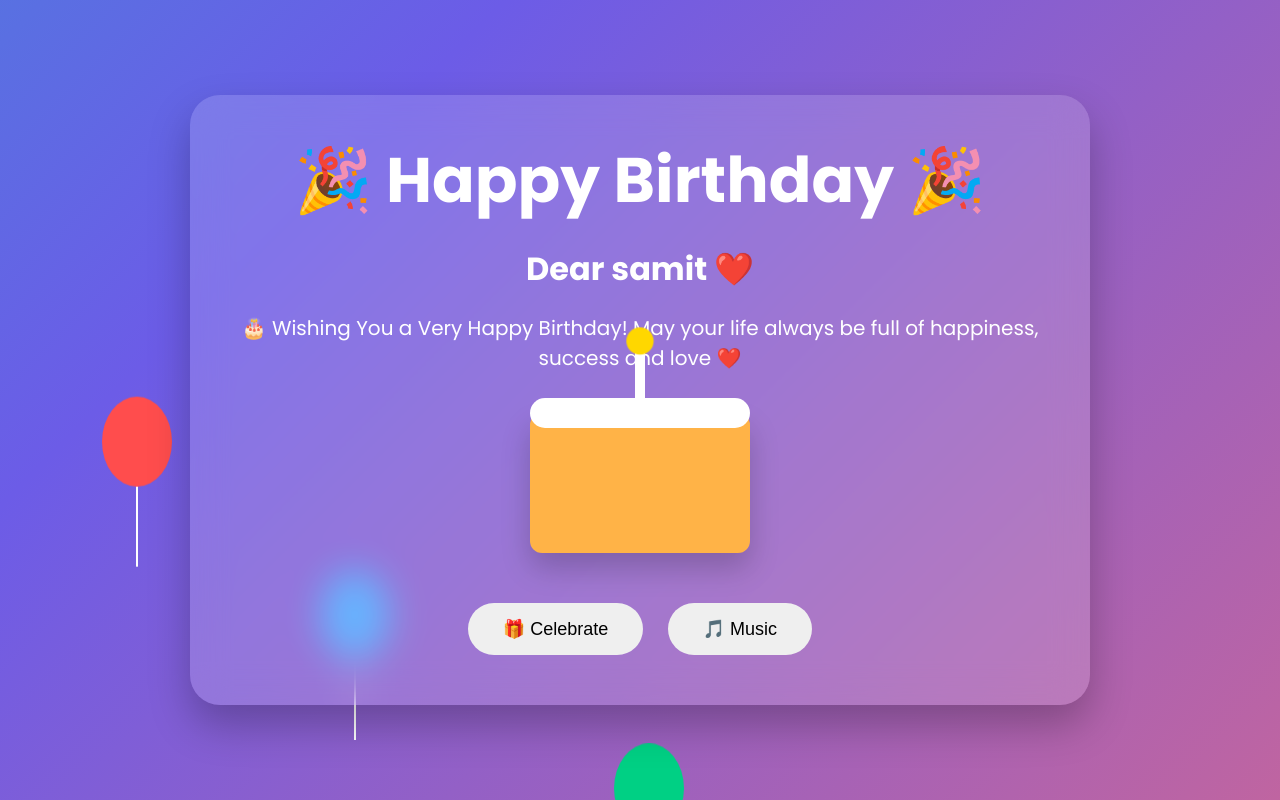
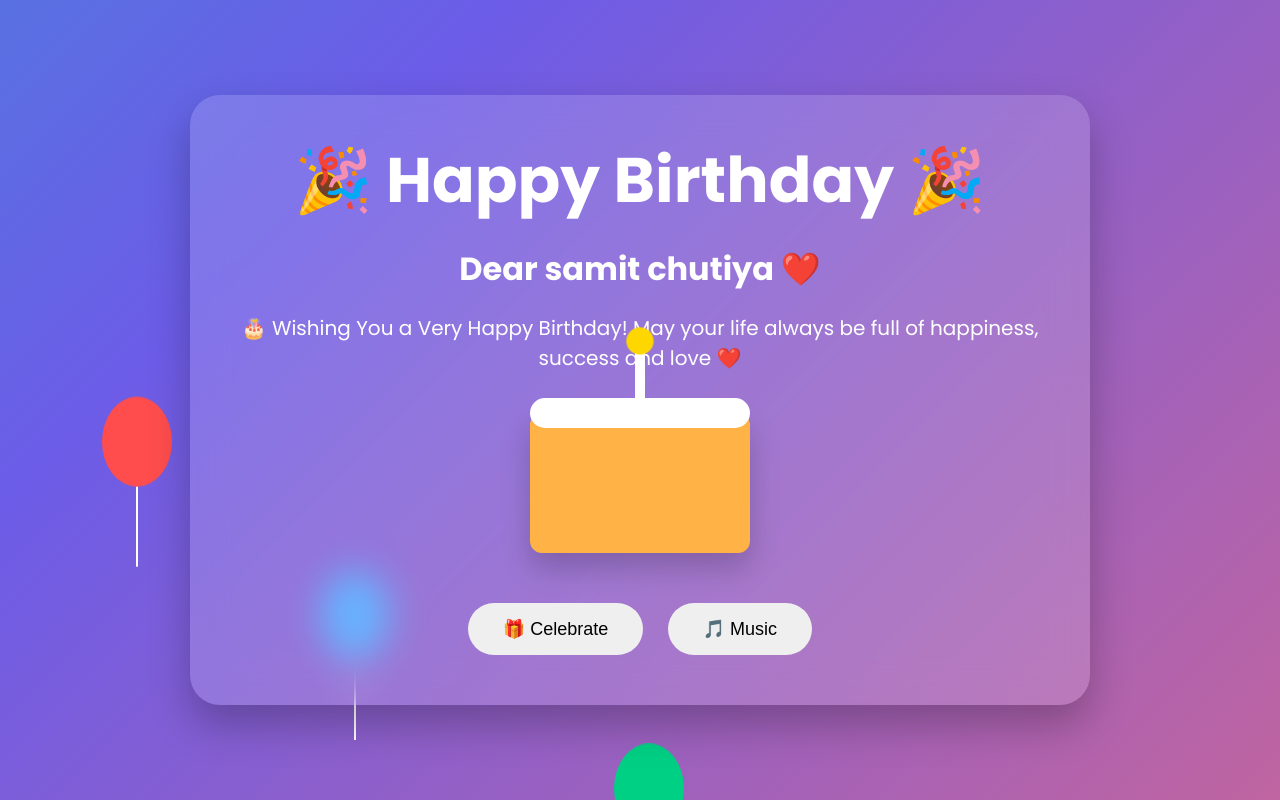
Before and after one commit to prabhat29/New-Blood, a plain HTML site: page index.html in a window 1280 px wide. Drawn offline with Linux system fonts and the light colour scheme.

Commit message:
Updated website

```diff
--- a/index.html
+++ b/index.html
@@ -28,7 +28,7 @@
 
         <h1>🎉 Happy Birthday 🎉</h1>
 
-        <h2 id="personName">Dear samit ❤️</h2>
+        <h2 id="personName">Dear samit chutiya  ❤️</h2>
 
         <p id="typingText"></p>
 
```
